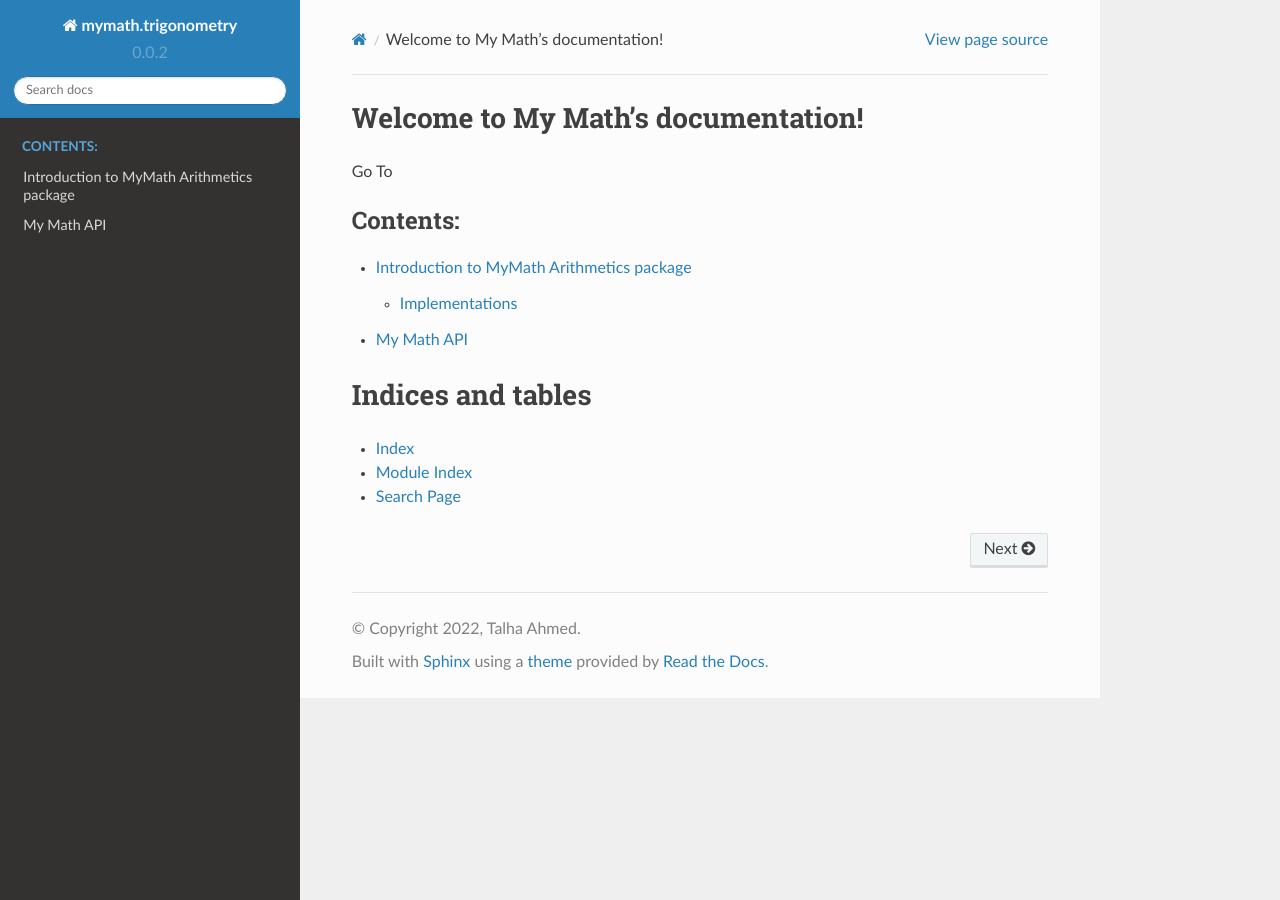
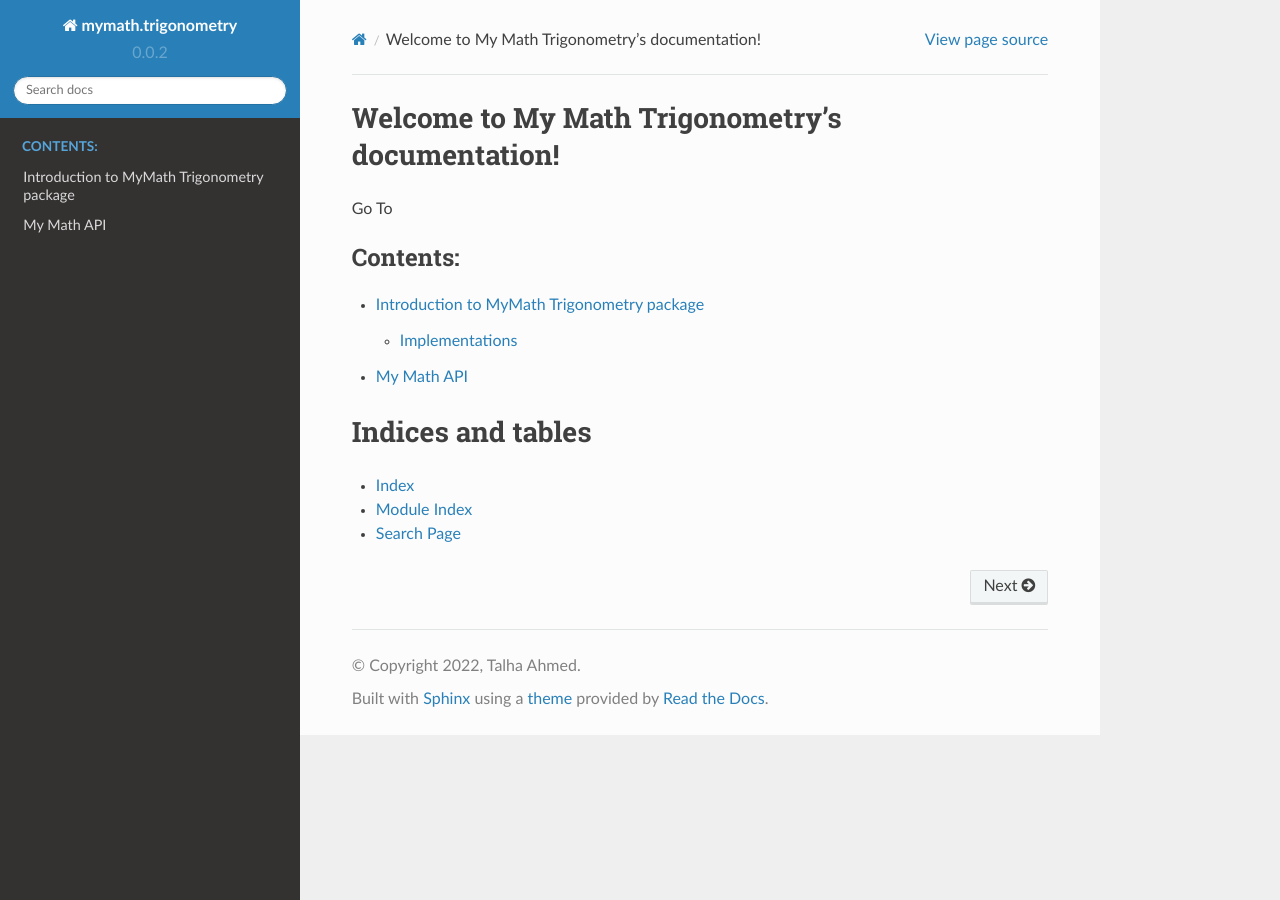
Before and after one commit to OATalha/mymath.trigonometry, a Sphinx documentation site: the page built from docs/source/index.rst, in a window 1280 px wide. Built offline with Sphinx 7.4.7 and the Read the Docs theme 2.0.0, drawn with Linux system fonts in a browser that asks for light colours.

Commit message:
Doing some repairs

```diff
--- a/docs/source/api.rst
+++ b/docs/source/api.rst
@@ -1,7 +1,7 @@
 My Math API
 ===========
 
-
+Go To :external+maindocs:doc:`Main API Docs<apidocs>`
 
 .. rubric:: Now Lets do API Docs (autosummary)
 
--- a/docs/source/index.rst
+++ b/docs/source/index.rst
@@ -3,10 +3,10 @@
    You can adapt this file completely to your liking, but it should at least
    contain the root `toctree` directive.
 
-Welcome to My Math's documentation!
+Welcome to My Math Trigonometry's documentation!
 ===================================
 
-Go To :external+maindocs:doc:`Main Documentation <index>`
+Go To :external+maindocs:doc:`Main Documentation <repos>`
 
 .. toctree::
    :maxdepth: 2
--- a/docs/source/intro.rst
+++ b/docs/source/intro.rst
@@ -1,6 +1,6 @@
 .. _mm_arith_intro:
 
-Introduction to MyMath Arithmetics package
+Introduction to MyMath Trigonometry package
 ==========================================
 
 
```
